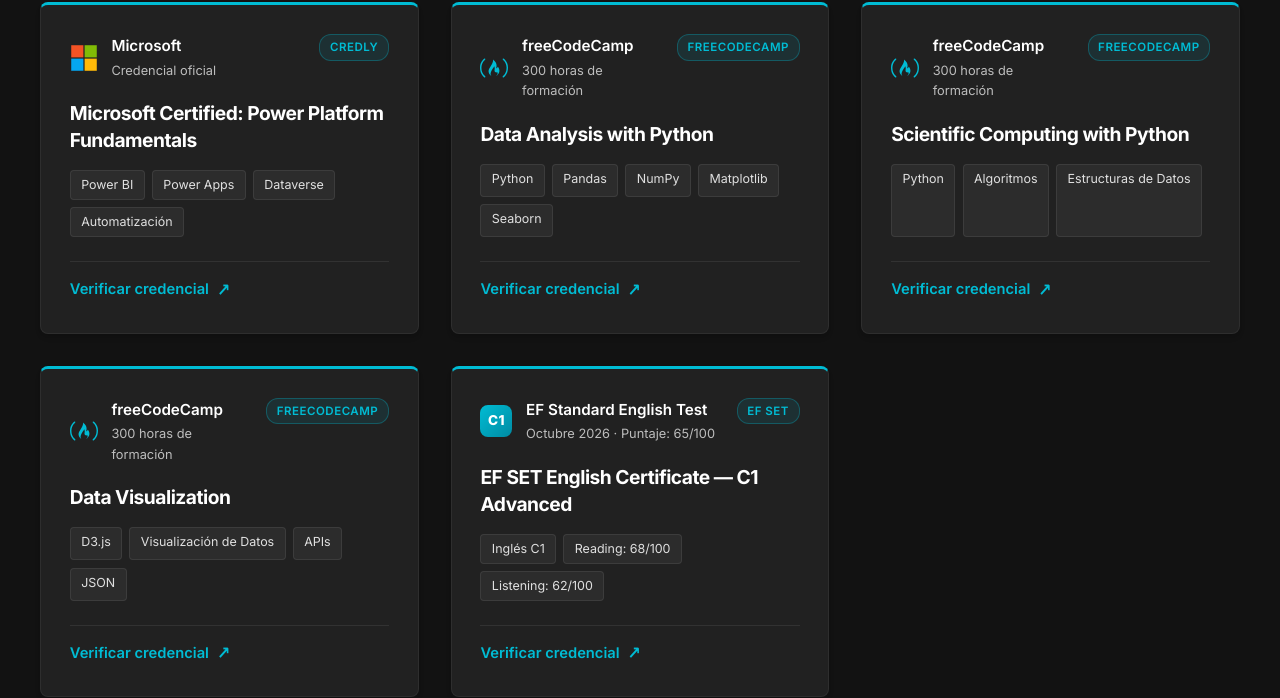
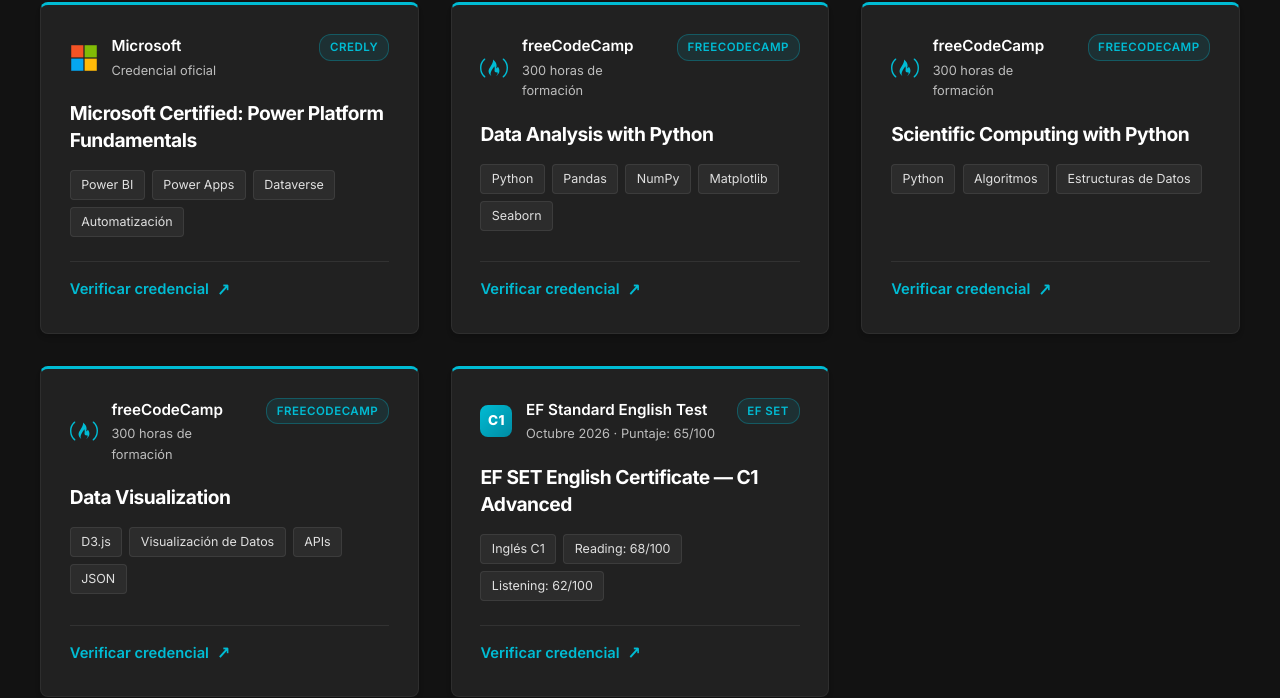
Before and after one commit to JulioSosaAng/mi-portfolio, a React (Vite) app: page / in a window 1280 px wide. Shown: the part 3644-4342 px from the top of the page. Built offline with nearby package versions, Linux system fonts and the light colour scheme.

Commit message:
feat: cambios menores en css

```diff
--- a/src/index.css
+++ b/src/index.css
@@ -1243,6 +1243,8 @@
 .cert-tags {
   display: flex;
   flex-wrap: wrap;
+  align-items: flex-start;
+  align-content: flex-start;
   gap: 0.45rem;
   margin-bottom: 1.5rem;
   flex-grow: 1;
```
